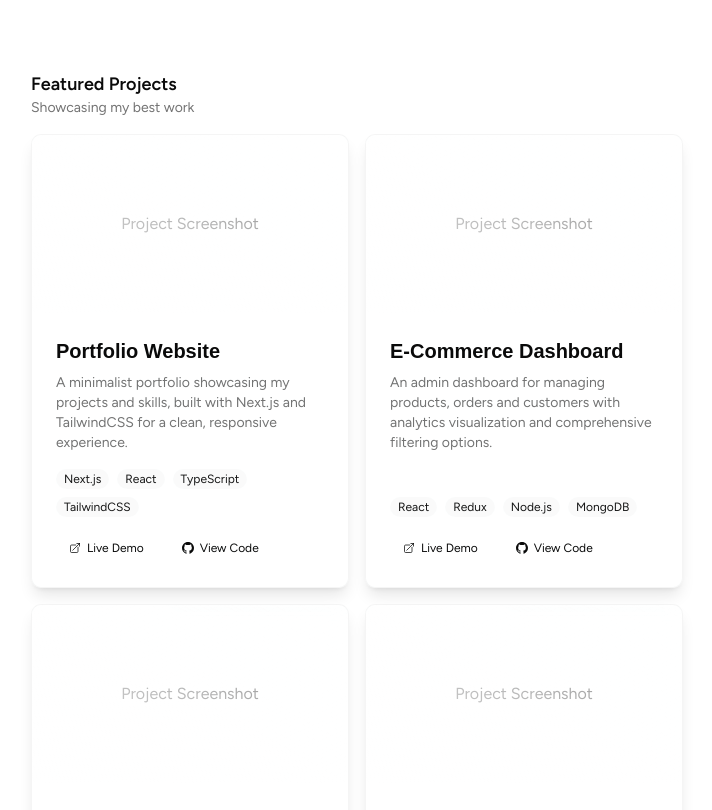
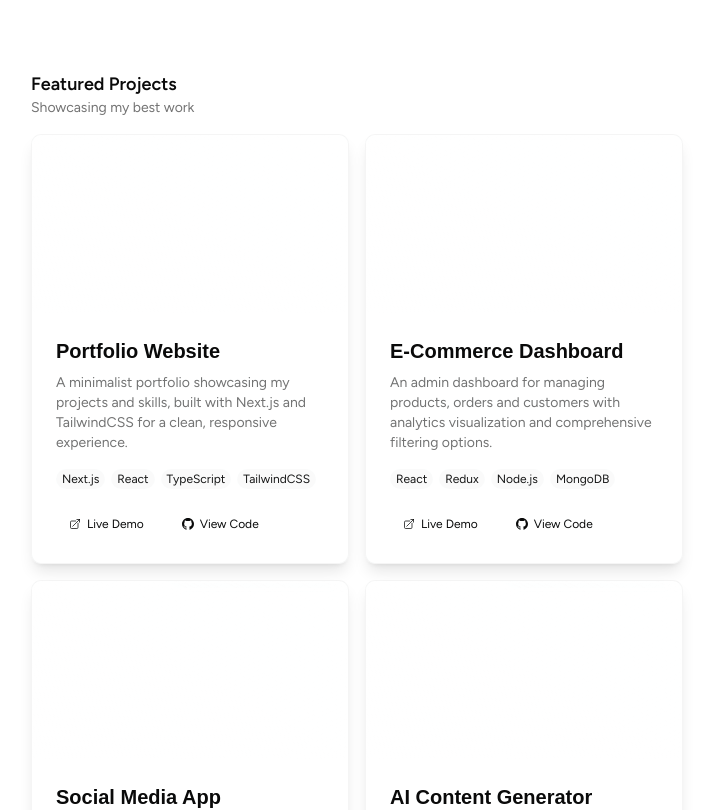
Before and after one commit to jadhavharshh/portfolio, a Next.js app: page / in a window 1280 px wide. Shown: the part 1640-2450 px from the top of the page, without its empty margins (283-995 px from the left). Built offline with nearby package versions, Linux system fonts and the light colour scheme; no server answers; a web font is replaced by a local one.

Commit message:
refactor: clean up ProjectsSection component and improve project display

```diff
--- a/src/components/sections/ProjectsSection.tsx
+++ b/src/components/sections/ProjectsSection.tsx
@@ -95,7 +95,7 @@ const ProjectsSection = () => {
                                 <div className="relative h-full w-full overflow-hidden transition-transform duration-500 group-hover:scale-105"
                                     style={{ transform: 'translateZ(20px)' }}>
                                     <div className="absolute inset-0 flex items-center justify-center text-muted-foreground">
-                    Project Screenshot
+                                        {/* Empty image placeholder with no text */}
                                     </div>
                                     {/* Uncomment when you have actual images */}
                                     {/* <Image
@@ -106,30 +106,7 @@ const ProjectsSection = () => {
                   /> */}
                                 </div>
 
-                {/* Overlay buttons with 3D effect */}
-                <motion.div
-                  className={`absolute inset-0 z-20 flex items-center justify-center opacity-0 bg-background/80 backdrop-blur-sm transition-opacity duration-300 ${hoveredProject === project.id ? 'opacity-100' : ''}`}
-                  style={{ transformStyle: 'preserve-3d' }}
-                >
-                  <div className="flex gap-4">
-                    <Link
-                      href={project.liveUrl}
-                      target="_blank"
-                      className="px-4 py-2 bg-primary text-primary-foreground rounded-md text-sm font-medium hover:opacity-90 transition-opacity transform hover:scale-105 hover:translate-z-10"
-                      style={{ transform: 'translateZ(40px)' }}
-                    >
-                      View Project
-                    </Link>
-                    <Link
-                      href={project.githubUrl}
-                      target="_blank"
-                      className="px-4 py-2 bg-white/10 text-foreground rounded-md text-sm font-medium hover:bg-white/20 transition-colors transform hover:scale-105 hover:translate-z-10"
-                      style={{ transform: 'translateZ(40px)' }}
-                    >
-                      GitHub
-                    </Link>
-                  </div>
-                </motion.div>
+                                {/* Removed overlay buttons */}
                             </div>
 
                             {/* Project Info with 3D effect */}
@@ -140,18 +117,18 @@ const ProjectsSection = () => {
                                 <p className="text-muted-foreground mb-4 text-sm"
                                     style={{ transform: 'translateZ(10px)' }}>{project.description}</p>
 
-                <div className="flex flex-wrap gap-2 mt-auto mb-4">
+                                {/* Fixed tech tags to properly wrap */}
+                                <div className="flex flex-wrap gap-1.5 mt-auto mb-4 w-full"
+                                    style={{ transform: 'translateZ(20px)' }}>
                                     {project.technologies.map((tech) => (
                                         <span
                                             key={tech}
-                      className="px-2 py-0.5 bg-accent/50 text-accent-foreground rounded-full text-xs"
-                      style={{ transform: 'translateZ(20px)' }}
+                                            className="px-1.5 py-0.5 bg-accent/50 text-accent-foreground rounded-full text-xs inline-block mb-1"
                                         >
                                             {tech}
                                         </span>
                                     ))}
                                 </div>
-
 <div className="flex gap-3">
     <Link
         href={project.liveUrl}
```
Lines whose indentation alone changed are shown as unchanged.
